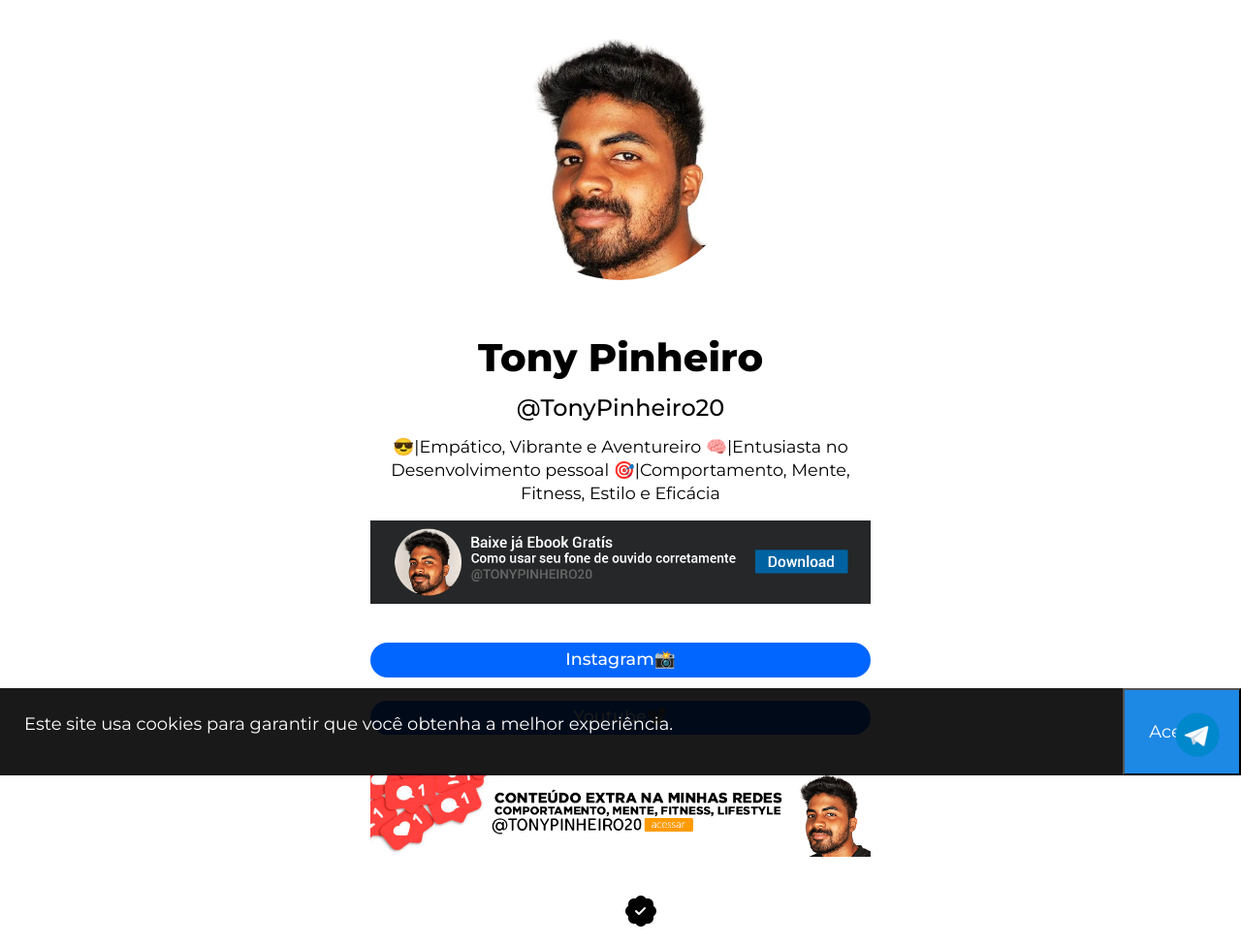
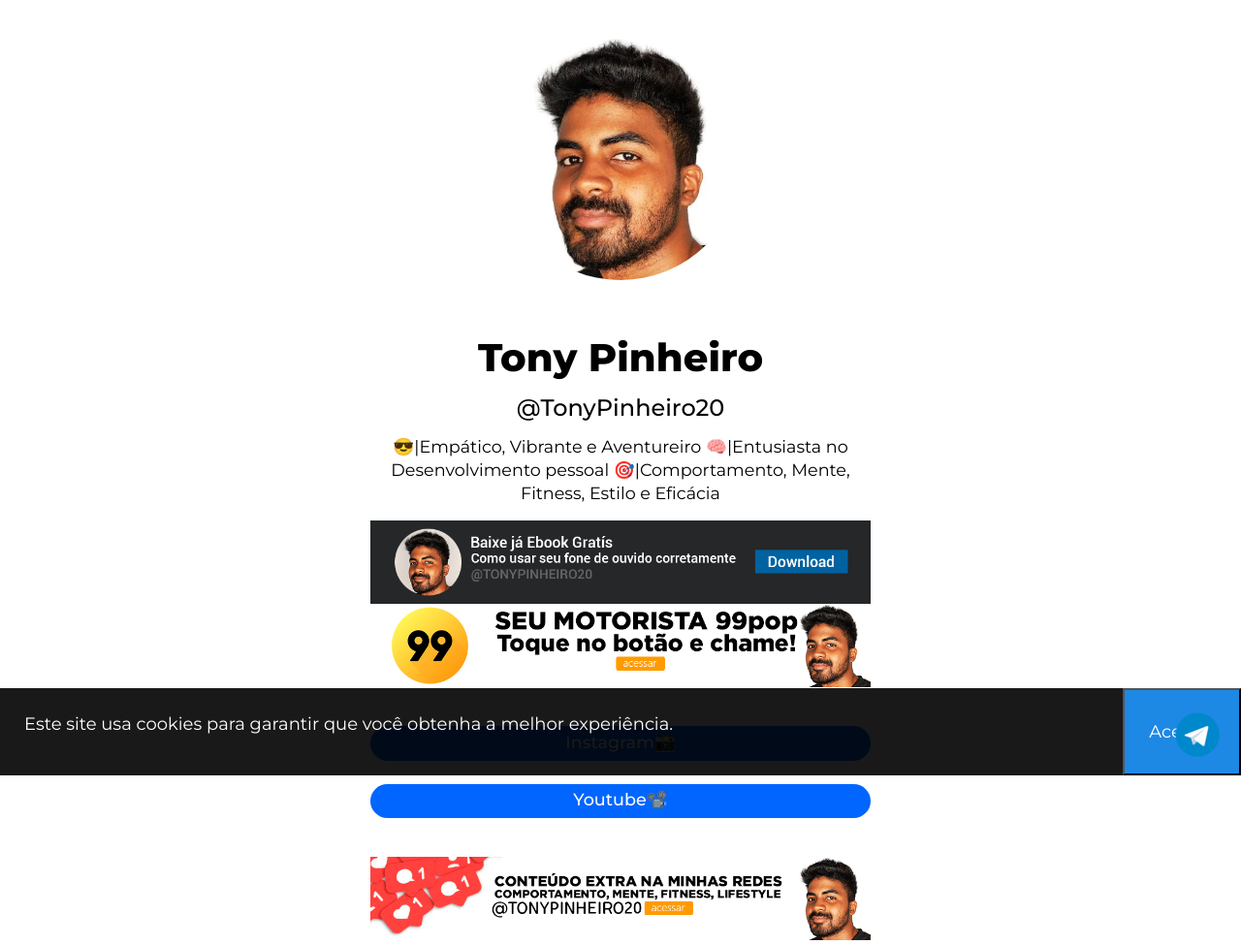
Before and after one commit to tonypinheiro/tonypinheiro20, a plain HTML site: page index.html in a window 1280 px wide. Shown: the top 975 px of the page at 97% size. Drawn offline with Linux system fonts and the light colour scheme; files whose address does not match are found by name.

Commit message:
Update index.html

```diff
--- a/index.html
+++ b/index.html
@@ -170,6 +170,7 @@
                     <p>
                         <p>
                     <a href="https://egoi.page/1e7e4ylq/signup" target="_blank"><img src="img/tonypinheiro20_banner_ebook_fone.webp" width="100%">
+			 <a href="https://egoi.page/1e7e4ylq/signup" target="_blank"><img src="img/Banner_ebook-instagram-900x150_3---99pop.gif" width="100%">
                 </div>
             </div>
         </div>
```
